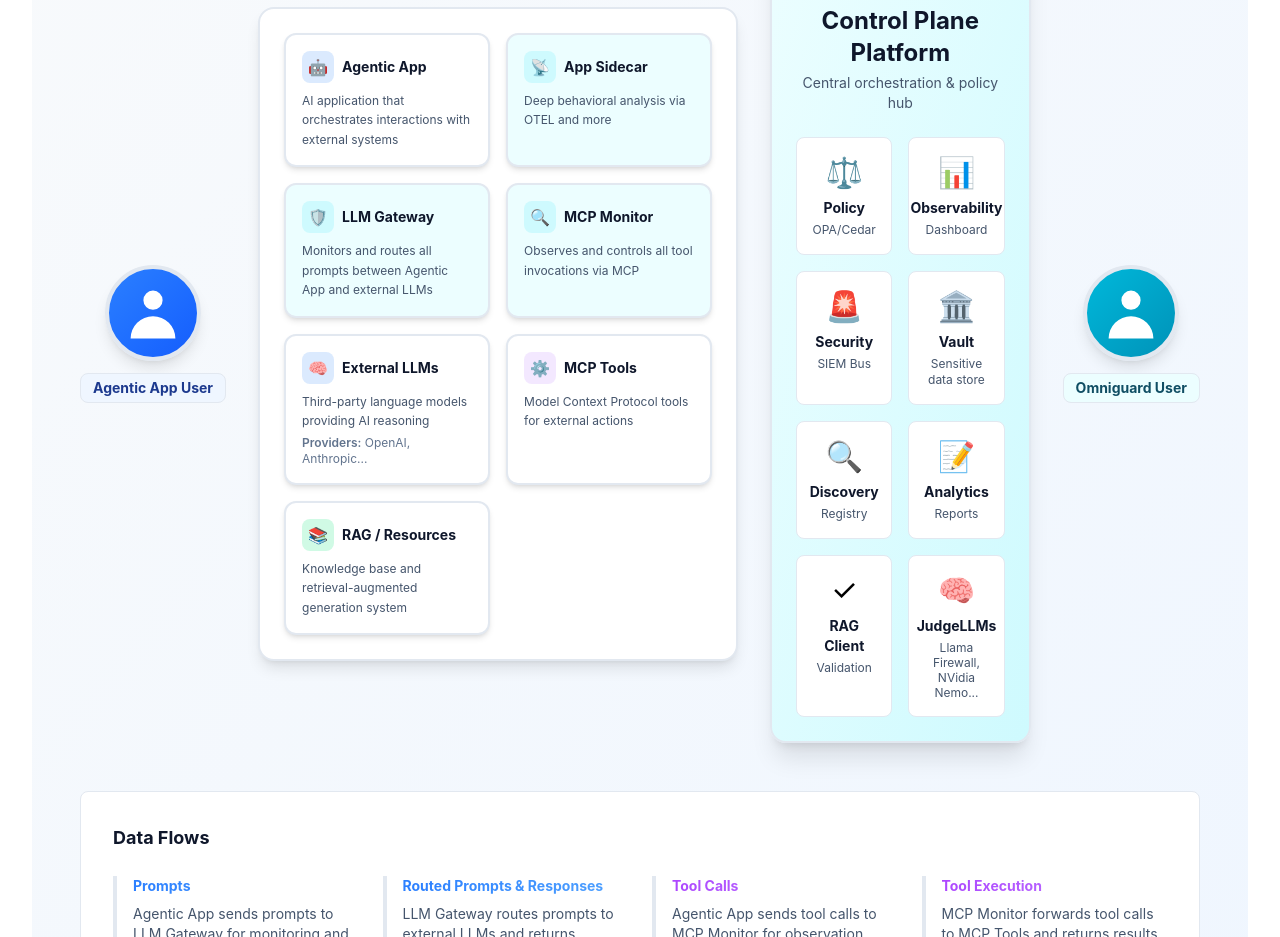
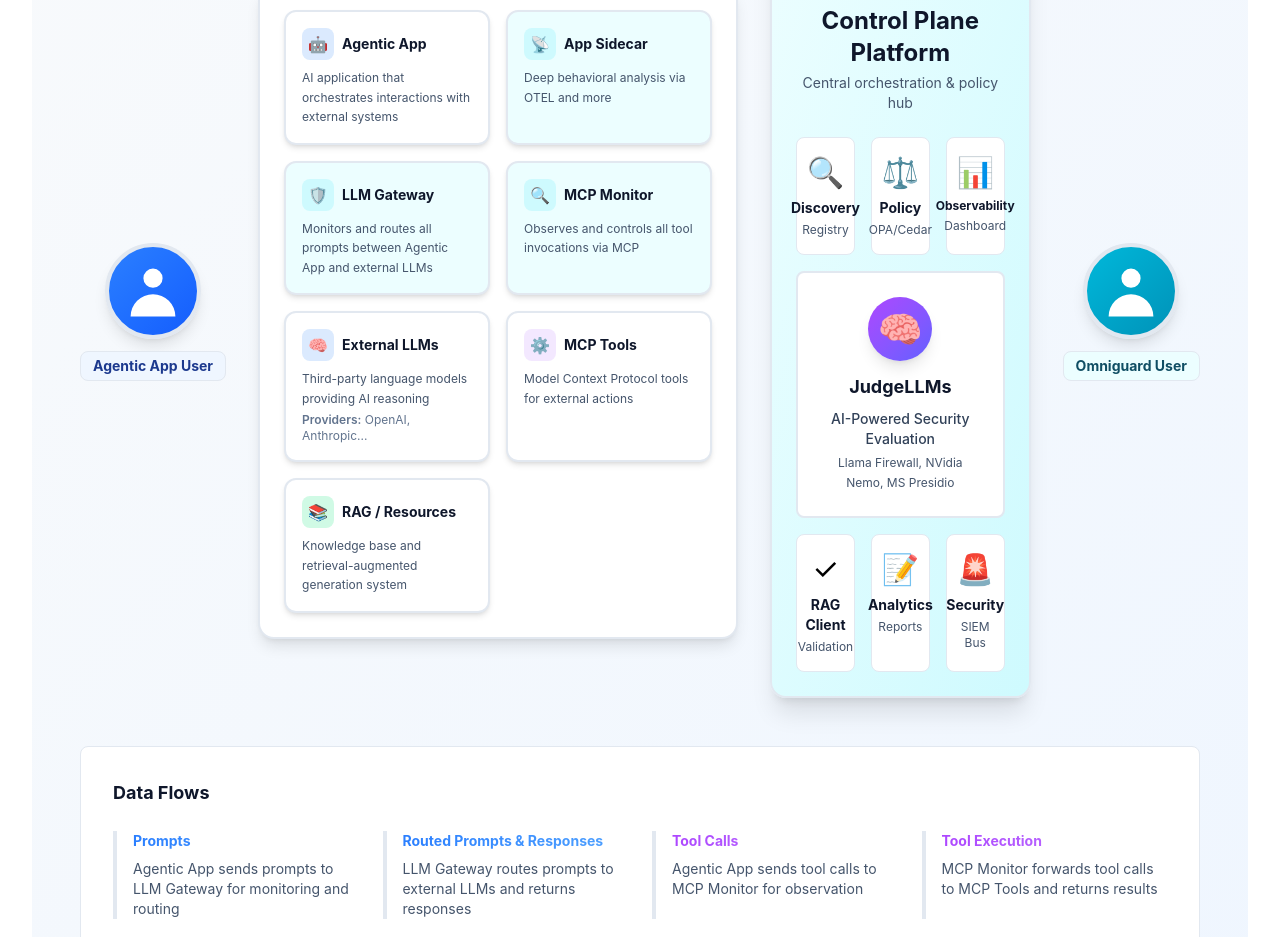
Before and after one commit to shefing/shefing-aitruism, a Next.js app: page / in a window 1280 px wide. Shown: the part 780-1717 px from the top of the page. Built offline with nearby package versions, Linux system fonts and the light colour scheme.

Commit message:
fix: update JudgeLLMs styling and text layout
Change background to white and fix Observability text overflow.

#VERCEL_SKIP

Co-authored-by: Philippe Cohen <4303547+philjoseph@users.noreply.github.com>

```diff
--- a/components/user-environment.tsx
+++ b/components/user-environment.tsx
@@ -221,7 +221,16 @@ export function UserEnvironmentDiagram() {
             <p className="text-slate-600 text-sm">Central orchestration & policy hub</p>
           </div>
 
-          <div className="grid grid-cols-2 gap-4">
+          <div className="grid grid-cols-3 gap-4">
+            {/* Row 1: Discovery, Policy, Observability */}
+            <div className="bg-white rounded-lg p-4 border border-slate-300 hover:shadow-md transition-shadow">
+              <div className="flex flex-col items-center text-center">
+                <span className="text-3xl mb-2">🔍</span>
+                <h4 className="text-sm font-bold text-slate-900 mb-1">Discovery</h4>
+                <p className="text-xs text-slate-600">Registry</p>
+              </div>
+            </div>
+
             <div className="bg-white rounded-lg p-4 border border-slate-300 hover:shadow-md transition-shadow">
               <div className="flex flex-col items-center text-center">
                 <span className="text-3xl mb-2">⚖️</span>
@@ -233,32 +242,30 @@ export function UserEnvironmentDiagram() {
             <div className="bg-white rounded-lg p-4 border border-slate-300 hover:shadow-md transition-shadow">
               <div className="flex flex-col items-center text-center">
                 <span className="text-3xl mb-2">📊</span>
-                <h4 className="text-sm font-bold text-slate-900 mb-1">Observability</h4>
+                <h4 className="text-xs font-bold text-slate-900 mb-1 break-words">Observability</h4>
                 <p className="text-xs text-slate-600">Dashboard</p>
               </div>
             </div>
 
-            <div className="bg-white rounded-lg p-4 border border-slate-300 hover:shadow-md transition-shadow">
+            <div className="col-span-3 bg-white rounded-lg p-6 border-2 border-slate-300 hover:shadow-xl transition-shadow">
               <div className="flex flex-col items-center text-center">
-                <span className="text-3xl mb-2">🚨</span>
-                <h4 className="text-sm font-bold text-slate-900 mb-1">Security</h4>
-                <p className="text-xs text-slate-600">SIEM Bus</p>
+                <div className="w-16 h-16 bg-gradient-to-br from-purple-500 to-indigo-500 rounded-full flex items-center justify-center mb-3 shadow-lg">
+                  <span className="text-4xl">🧠</span>
+                </div>
+                <h4 className="text-lg font-bold text-slate-900 mb-2">JudgeLLMs</h4>
+                <p className="text-sm text-slate-700 font-medium mb-1">AI-Powered Security Evaluation</p>
+                <p className="text-xs text-slate-600 leading-relaxed">
+                  Llama Firewall, NVidia Nemo, MS Presidio
+                </p>
               </div>
             </div>
 
+            {/* Row 3: RAG Client, Analytics, Security */}
             <div className="bg-white rounded-lg p-4 border border-slate-300 hover:shadow-md transition-shadow">
               <div className="flex flex-col items-center text-center">
-                <span className="text-3xl mb-2">🏛️</span>
-                <h4 className="text-sm font-bold text-slate-900 mb-1">Vault</h4>
-                <p className="text-xs text-slate-600">Sensitive data store</p>
-              </div>
-            </div>
-
-            <div className="bg-white rounded-lg p-4 border border-slate-300 hover:shadow-md transition-shadow">
-              <div className="flex flex-col items-center text-center">
-                <span className="text-3xl mb-2">🔍</span>
-                <h4 className="text-sm font-bold text-slate-900 mb-1">Discovery</h4>
-                <p className="text-xs text-slate-600">Registry</p>
+                <span className="text-3xl mb-2">✓</span>
+                <h4 className="text-sm font-bold text-slate-900 mb-1">RAG Client</h4>
+                <p className="text-xs text-slate-600">Validation</p>
               </div>
             </div>
 
@@ -272,19 +279,9 @@ export function UserEnvironmentDiagram() {
 
             <div className="bg-white rounded-lg p-4 border border-slate-300 hover:shadow-md transition-shadow">
               <div className="flex flex-col items-center text-center">
-                <span className="text-3xl mb-2">✓</span>
-                <h4 className="text-sm font-bold text-slate-900 mb-1">RAG Client</h4>
-                <p className="text-xs text-slate-600">Validation</p>
-              </div>
-            </div>
-
-            <div className="bg-white rounded-lg p-4 border border-slate-300 hover:shadow-md transition-shadow">
-              <div className="flex flex-col items-center text-center">
-                <span className="text-3xl mb-2">🧠</span>
-                <h4 className="text-sm font-bold text-slate-900 mb-1">JudgeLLMs</h4>
-                <p className="text-xs text-slate-600 leading-tight">
-                  Llama Firewall, NVidia Nemo...
-                </p>
+                <span className="text-3xl mb-2">🚨</span>
+                <h4 className="text-sm font-bold text-slate-900 mb-1">Security</h4>
+                <p className="text-xs text-slate-600">SIEM Bus</p>
               </div>
             </div>
           </div>
```
